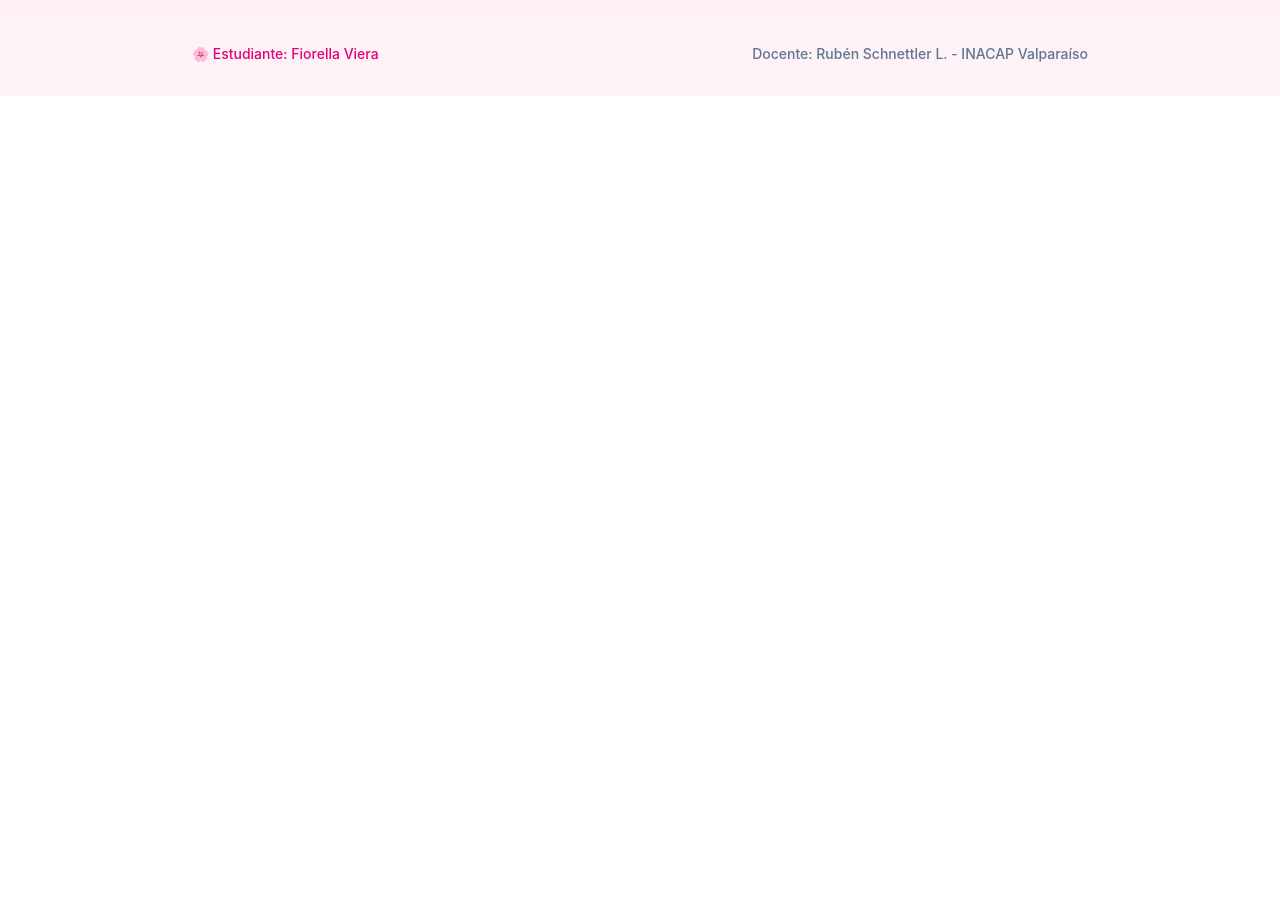
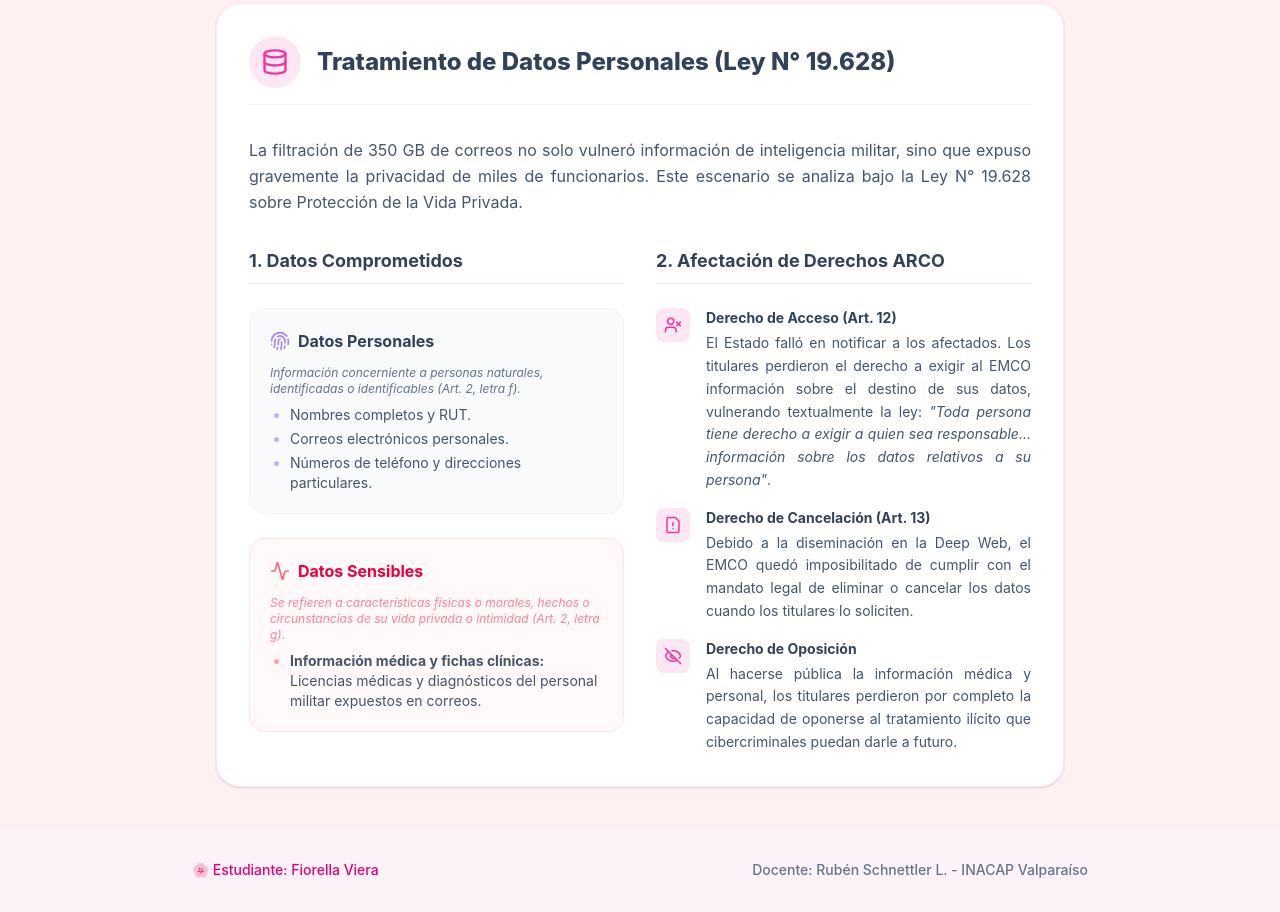
Before and after one commit to fiorellaviera/informe_viefio, a React (Vite) app: page / in a window 1280 px wide. Shown: the part 4380-5292 px from the top of the page. Before the commit the page ends 4476 px from the top, so only its background shows below. Built offline with nearby package versions, Linux system fonts and the light colour scheme.

Commit message:
Agrega componente datos y derechos arco

```diff
--- a/src/App.jsx
+++ b/src/App.jsx
@@ -4,6 +4,7 @@ import Marco from './components/Marco'
 import Delitos from './components/Delitos'
 import Comparacion from './components/Comparacion'
 import Responsabilidades from './components/Responsabilidades'
+import Datos from './components/Datos'
 
 function App() {
   return (
@@ -47,6 +48,7 @@ function App() {
         <Delitos />
         <Comparacion />
         <Responsabilidades />
+        <Datos />
 
 
       </main>
--- /dev/null
+++ b/src/components/Datos.jsx
@@ -0,0 +1,108 @@
+import { Database, Fingerprint, Activity, UserX, FileWarning, EyeOff } from 'lucide-react'
+
+function Datos() {
+  return (
+    <div className="bg-white rounded-3xl shadow-sm border border-pink-100 p-8">
+      {/* Encabezado */}
+      <div className="flex items-center gap-4 mb-8 pb-4 border-b border-pink-50">
+        <div className="p-3 bg-pink-100 rounded-full text-pink-500">
+          <Database size={28} />
+        </div>
+        <h2 className="text-2xl font-extrabold text-slate-700">
+          Tratamiento de Datos Personales (Ley N° 19.628)
+        </h2>
+      </div>
+
+      <p className="text-slate-600 mb-8 leading-relaxed text-justify">
+        La filtración de 350 GB de correos no solo vulneró información de inteligencia militar, sino que expuso gravemente la privacidad de miles de funcionarios. Este escenario se analiza bajo la Ley N° 19.628 sobre Protección de la Vida Privada.
+      </p>
+
+      <div className="grid grid-cols-1 md:grid-cols-2 gap-8">
+
+        {/* Columna Izquierda: Tipos de Datos */}
+        <div className="space-y-6">
+          <h3 className="text-lg font-bold text-slate-700 border-b border-pink-100 pb-2">
+            1. Datos Comprometidos
+          </h3>
+
+          {/* Datos Personales */}
+          <div className="bg-slate-50 rounded-2xl p-5 border border-slate-100">
+            <div className="flex items-center gap-2 mb-3">
+              <Fingerprint className="text-violet-400" size={20} />
+              <h4 className="font-bold text-slate-700">Datos Personales</h4>
+            </div>
+            <p className="text-xs text-slate-500 mb-2 italic">Información concerniente a personas naturales, identificadas o identificables (Art. 2, letra f).</p>
+            <ul className="text-sm text-slate-600 list-disc ml-5 space-y-1 marker:text-violet-300">
+              <li>Nombres completos y RUT.</li>
+              <li>Correos electrónicos personales.</li>
+              <li>Números de teléfono y direcciones particulares.</li>
+            </ul>
+          </div>
+
+          {/* Datos Sensibles */}
+          <div className="bg-rose-50/40 rounded-2xl p-5 border border-rose-100">
+            <div className="flex items-center gap-2 mb-3">
+              <Activity className="text-rose-400" size={20} />
+              <h4 className="font-bold text-rose-600">Datos Sensibles</h4>
+            </div>
+            <p className="text-xs text-rose-400/80 mb-2 italic">Se refieren a características físicas o morales, hechos o circunstancias de su vida privada o intimidad (Art. 2, letra g).</p>
+            <ul className="text-sm text-slate-600 list-disc ml-5 space-y-1 marker:text-rose-300">
+              <li><strong>Información médica y fichas clínicas:</strong> Licencias médicas y diagnósticos del personal militar expuestos en correos.</li>
+            </ul>
+          </div>
+        </div>
+
+        {/* Columna Derecha: Derechos ARCO */}
+        <div className="space-y-6">
+          <h3 className="text-lg font-bold text-slate-700 border-b border-pink-100 pb-2">
+            2. Afectación de Derechos ARCO
+          </h3>
+
+          <div className="space-y-4">
+            {/* Acceso */}
+            <div className="flex gap-4 items-start">
+              <div className="p-2 bg-pink-100 rounded-lg text-pink-500 shrink-0">
+                <UserX size={18} />
+              </div>
+              <div>
+                <h4 className="font-bold text-slate-700 text-sm">Derecho de Acceso (Art. 12)</h4>
+                <p className="text-sm text-slate-600 mt-1 leading-relaxed text-justify">
+                  El Estado falló en notificar a los afectados. Los titulares perdieron el derecho a exigir al EMCO información sobre el destino de sus datos, vulnerando textualmente la ley: <em>"Toda persona tiene derecho a exigir a quien sea responsable... información sobre los datos relativos a su persona"</em>.
+                </p>
+              </div>
+            </div>
+
+            {/* Cancelación */}
+            <div className="flex gap-4 items-start">
+              <div className="p-2 bg-pink-100 rounded-lg text-pink-500 shrink-0">
+                <FileWarning size={18} />
+              </div>
+              <div>
+                <h4 className="font-bold text-slate-700 text-sm">Derecho de Cancelación (Art. 13)</h4>
+                <p className="text-sm text-slate-600 mt-1 leading-relaxed text-justify">
+                  Debido a la diseminación en la Deep Web, el EMCO quedó imposibilitado de cumplir con el mandato legal de eliminar o cancelar los datos cuando los titulares lo soliciten.
+                </p>
+              </div>
+            </div>
+
+            {/* Oposición */}
+            <div className="flex gap-4 items-start">
+              <div className="p-2 bg-pink-100 rounded-lg text-pink-500 shrink-0">
+                <EyeOff size={18} />
+              </div>
+              <div>
+                <h4 className="font-bold text-slate-700 text-sm">Derecho de Oposición</h4>
+                <p className="text-sm text-slate-600 mt-1 leading-relaxed text-justify">
+                  Al hacerse pública la información médica y personal, los titulares perdieron por completo la capacidad de oponerse al tratamiento ilícito que cibercriminales puedan darle a futuro.
+                </p>
+              </div>
+            </div>
+          </div>
+        </div>
+
+      </div>
+    </div>
+  )
+}
+
+export default Datos
```
